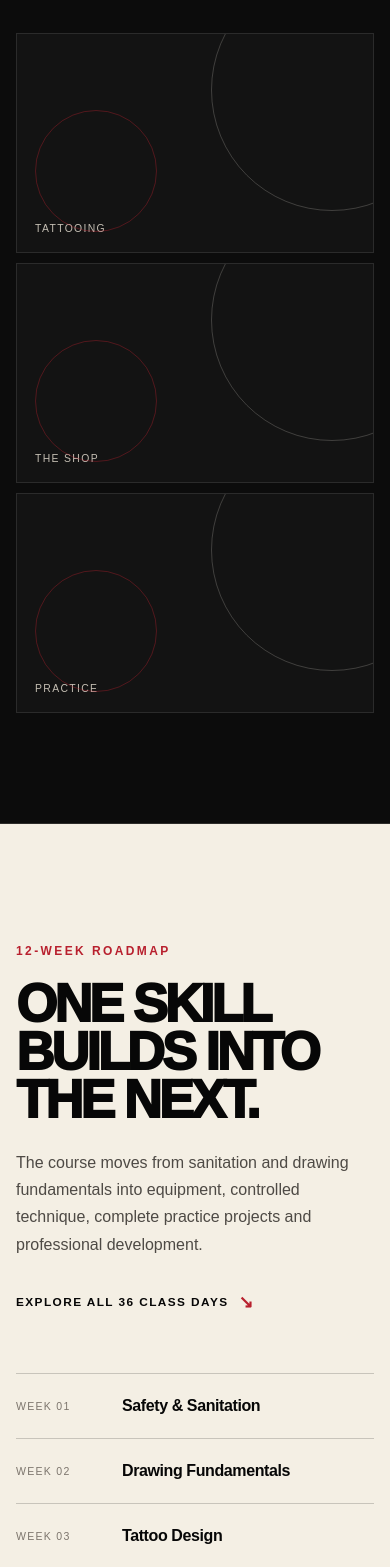
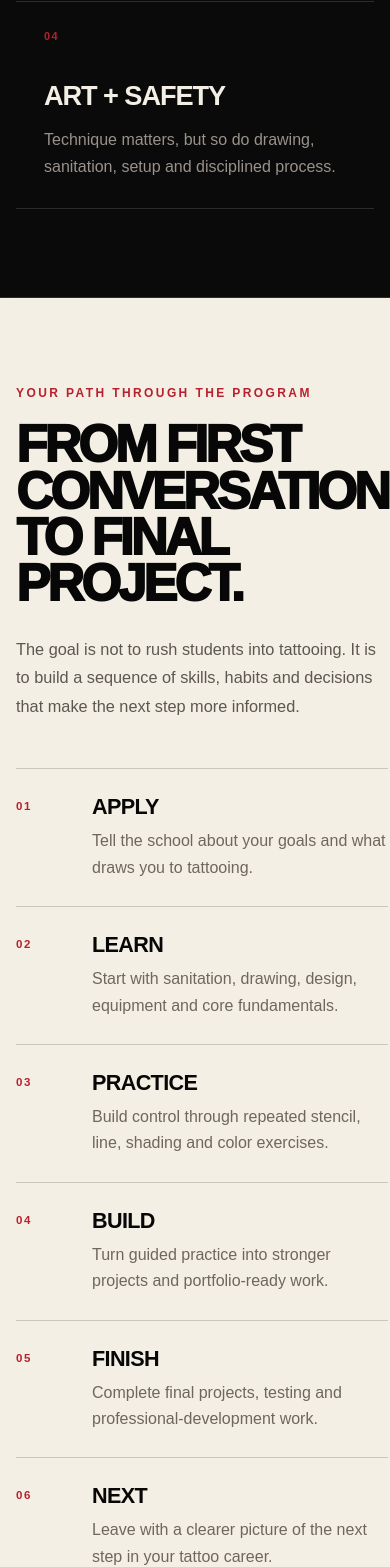
Before and after one commit to Adhco0543/tattoo_ink_school, a Next.js app: page / in a window 390 px wide. Shown: the part 4129-5696 px from the top of the page. Built offline with nearby package versions, Linux system fonts and the light colour scheme; no server answers.

Commit message:
Upgrade homepage value and student journey
Add Why Ink Tattoo School, student journey, program outcomes, stronger CTA, and responsive tattoo-inspired visual styling.

```diff
--- a/app/globals.css
+++ b/app/globals.css
@@ -2962,3 +2962,257 @@ select:focus-visible {
 @media (prefers-reduced-motion: reduce) {
   .loading-mark { animation: none; }
 }
+
+
+/* Homepage upgrade: value, journey, outcomes */
+.why-ink {
+  padding: 120px 0;
+  background:
+    radial-gradient(circle at 84% 12%, rgba(184,32,46,.12), transparent 30%),
+    #0a0a0a;
+  border-top: 1px solid var(--line);
+  border-bottom: 1px solid var(--line);
+}
+
+.why-ink-heading {
+  display: grid;
+  grid-template-columns: 1.2fr .8fr;
+  gap: 72px;
+  align-items: end;
+  margin-bottom: 58px;
+}
+
+.why-ink-heading h2,
+.student-journey h2,
+.outcomes-section h2 {
+  margin: 0;
+  text-transform: uppercase;
+  font-weight: 950;
+  letter-spacing: -.06em;
+  line-height: .9;
+  font-size: clamp(3.2rem, 6.5vw, 7rem);
+}
+
+.why-ink-heading > p,
+.student-journey-intro > p:not(.eyebrow) {
+  margin: 0;
+  color: #aaa39a;
+  line-height: 1.75;
+  font-size: 1.02rem;
+}
+
+.why-ink-grid {
+  display: grid;
+  grid-template-columns: repeat(4, 1fr);
+  border-top: 1px solid var(--line);
+  border-bottom: 1px solid var(--line);
+}
+
+.why-ink-grid article {
+  min-height: 260px;
+  padding: 28px;
+  border-right: 1px solid var(--line);
+  display: flex;
+  flex-direction: column;
+  justify-content: space-between;
+}
+
+.why-ink-grid article:last-child {
+  border-right: 0;
+}
+
+.why-ink-grid article > span {
+  color: var(--crimson);
+  font-size: .68rem;
+  font-weight: 900;
+  letter-spacing: .14em;
+}
+
+.why-ink-grid h3 {
+  margin: 38px 0 14px;
+  font-size: 1.7rem;
+  text-transform: uppercase;
+  letter-spacing: -.04em;
+}
+
+.why-ink-grid p {
+  margin: 0;
+  color: #99928a;
+  line-height: 1.7;
+}
+
+.student-journey {
+  padding: 125px 0;
+  background: var(--paper);
+  color: var(--ink);
+}
+
+.student-journey .eyebrow {
+  color: var(--crimson);
+}
+
+.student-journey-grid {
+  display: grid;
+  grid-template-columns: .82fr 1.18fr;
+  gap: 88px;
+  align-items: start;
+}
+
+.student-journey-intro {
+  position: sticky;
+  top: 40px;
+}
+
+.student-journey-intro > p:not(.eyebrow) {
+  margin-top: 28px;
+  color: #5c5751;
+}
+
+.journey-list {
+  margin: 0;
+  padding: 0;
+  list-style: none;
+  border-top: 1px solid rgba(0,0,0,.17);
+}
+
+.journey-list li {
+  display: grid;
+  grid-template-columns: 78px 1fr;
+  gap: 24px;
+  padding: 25px 0;
+  border-bottom: 1px solid rgba(0,0,0,.17);
+}
+
+.journey-list li > span {
+  color: var(--crimson);
+  font-size: .72rem;
+  font-weight: 900;
+  letter-spacing: .14em;
+  padding-top: 6px;
+}
+
+.journey-list strong {
+  display: block;
+  text-transform: uppercase;
+  font-size: 1.35rem;
+  letter-spacing: -.03em;
+}
+
+.journey-list p {
+  margin: 8px 0 0;
+  color: #6d675f;
+  line-height: 1.65;
+}
+
+.outcomes-section {
+  position: relative;
+  overflow: hidden;
+  padding: 125px 0;
+  background:
+    linear-gradient(120deg, rgba(184,32,46,.12), transparent 34%),
+    #111;
+}
+
+.outcomes-section::after {
+  content: "INK";
+  position: absolute;
+  right: -2vw;
+  bottom: -8vw;
+  font-size: 30vw;
+  line-height: .75;
+  font-weight: 950;
+  letter-spacing: -.12em;
+  color: rgba(255,255,255,.025);
+  pointer-events: none;
+}
+
+.outcomes-grid {
+  position: relative;
+  z-index: 1;
+  display: grid;
+  grid-template-columns: .9fr 1.1fr;
+  gap: 88px;
+}
+
+.outcome-list {
+  border-top: 1px solid var(--line);
+}
+
+.outcome-list > div {
+  display: grid;
+  grid-template-columns: 64px 1fr;
+  gap: 18px;
+  padding: 22px 0;
+  border-bottom: 1px solid var(--line);
+  align-items: start;
+}
+
+.outcome-list span {
+  color: var(--copper);
+  font-size: .66rem;
+  font-weight: 900;
+  letter-spacing: .14em;
+  padding-top: 5px;
+}
+
+.outcome-list p {
+  margin: 0;
+  color: #d0c9bf;
+  font-size: 1.05rem;
+  line-height: 1.55;
+}
+
+@media (max-width: 900px) {
+  .why-ink-heading,
+  .student-journey-grid,
+  .outcomes-grid {
+    grid-template-columns: 1fr;
+    gap: 48px;
+  }
+
+  .why-ink-grid {
+    grid-template-columns: 1fr 1fr;
+  }
+
+  .why-ink-grid article:nth-child(2) {
+    border-right: 0;
+  }
+
+  .why-ink-grid article:nth-child(-n+2) {
+    border-bottom: 1px solid var(--line);
+  }
+
+  .student-journey-intro {
+    position: static;
+  }
+}
+
+@media (max-width: 560px) {
+  .why-ink,
+  .student-journey,
+  .outcomes-section {
+    padding: 88px 0;
+  }
+
+  .why-ink-grid {
+    grid-template-columns: 1fr;
+  }
+
+  .why-ink-grid article {
+    min-height: auto;
+    border-right: 0;
+    border-bottom: 1px solid var(--line);
+  }
+
+  .why-ink-grid article:last-child {
+    border-bottom: 0;
+  }
+
+  .journey-list li {
+    grid-template-columns: 52px 1fr;
+  }
+
+  .outcome-list > div {
+    grid-template-columns: 46px 1fr;
+  }
+}
--- a/app/page.tsx
+++ b/app/page.tsx
@@ -44,6 +44,31 @@ const weeks = [
   "Color",
   "Complete Tattoo Projects",
   "Professional Development & Final Testing",
+];
+
+const reasons = [
+  ["25+ Years", "Learn from Megg Murray’s decades of real tattoo-shop experience."],
+  ["Small Classes", "More room for questions, observation, repetition and direct feedback."],
+  ["Real Shop", "Training is built around professional habits, equipment knowledge and shop expectations."],
+  ["Art + Safety", "Technique matters, but so do drawing, sanitation, setup and disciplined process."],
+];
+
+const outcomes = [
+  "A stronger tattoo-focused art portfolio",
+  "Working knowledge of machines, needles, cartridges and setup",
+  "Foundational control in linework, shading and color",
+  "Sanitation and cross-contamination prevention habits",
+  "Experience completing structured practice projects",
+  "A clearer understanding of professional shop expectations",
+];
+
+const journey = [
+  ["01", "Apply", "Tell the school about your goals and what draws you to tattooing."],
+  ["02", "Learn", "Start with sanitation, drawing, design, equipment and core fundamentals."],
+  ["03", "Practice", "Build control through repeated stencil, line, shading and color exercises."],
+  ["04", "Build", "Turn guided practice into stronger projects and portfolio-ready work."],
+  ["05", "Finish", "Complete final projects, testing and professional-development work."],
+  ["06", "Next", "Leave with a clearer picture of the next step in your tattoo career."],
 ];
 
 export default function Home() {
@@ -107,6 +132,71 @@ export default function Home() {
             <p>{pillar.copy}</p>
           </article>
         ))}
+      </section>
+
+      <section className="why-ink">
+        <div className="shell">
+          <div className="why-ink-heading">
+            <div>
+              <p className="eyebrow">Why Ink Tattoo School</p>
+              <h2>Built for people who want more than a quick introduction.</h2>
+            </div>
+            <p>
+              The program is structured to connect art, safety, equipment and technique instead of
+              treating them like separate subjects. Every stage is meant to support the next.
+            </p>
+          </div>
+          <div className="why-ink-grid">
+            {reasons.map(([title, copy], index) => (
+              <article key={title}>
+                <span>{String(index + 1).padStart(2, "0")}</span>
+                <h3>{title}</h3>
+                <p>{copy}</p>
+              </article>
+            ))}
+          </div>
+        </div>
+      </section>
+
+      <section className="student-journey">
+        <div className="shell student-journey-grid">
+          <div className="student-journey-intro">
+            <p className="eyebrow">Your path through the program</p>
+            <h2>From first conversation to final project.</h2>
+            <p>
+              The goal is not to rush students into tattooing. It is to build a sequence of skills,
+              habits and decisions that make the next step more informed.
+            </p>
+          </div>
+          <ol className="journey-list">
+            {journey.map(([number, title, copy]) => (
+              <li key={number}>
+                <span>{number}</span>
+                <div>
+                  <strong>{title}</strong>
+                  <p>{copy}</p>
+                </div>
+              </li>
+            ))}
+          </ol>
+        </div>
+      </section>
+
+      <section className="outcomes-section">
+        <div className="shell outcomes-grid">
+          <div>
+            <p className="eyebrow">What you leave with</p>
+            <h2>Not a shortcut. A stronger foundation.</h2>
+          </div>
+          <div className="outcome-list">
+            {outcomes.map((outcome, index) => (
+              <div key={outcome}>
+                <span>{String(index + 1).padStart(2, "0")}</span>
+                <p>{outcome}</p>
+              </div>
+            ))}
+          </div>
+        </div>
       </section>
 
       <section className="founder-teaser">
@@ -201,11 +291,11 @@ export default function Home() {
       <section className="cta" id="apply">
         <div className="shell cta-inner">
           <p className="eyebrow">Admissions</p>
-          <h2>Your first step isn&apos;t buying a machine.</h2>
-          <p>Start with an application, learn about the program and talk with the school about your goals.</p>
+          <h2>Think tattooing might be your career?</h2>
+          <p>See the school, ask the hard questions and learn exactly what the program includes before you commit.</p>
           <div className="hero-actions">
-            <a className="button button-light" href="/admissions#application">Start an inquiry</a>
-            <a className="text-link text-link-light" href="/admissions">Admissions details <span>↘</span></a>
+            <a className="button button-light" href="/contact">Schedule a visit</a>
+            <a className="text-link text-link-light" href="/admissions#application">Apply now <span>↘</span></a>
           </div>
         </div>
       </section>
```
